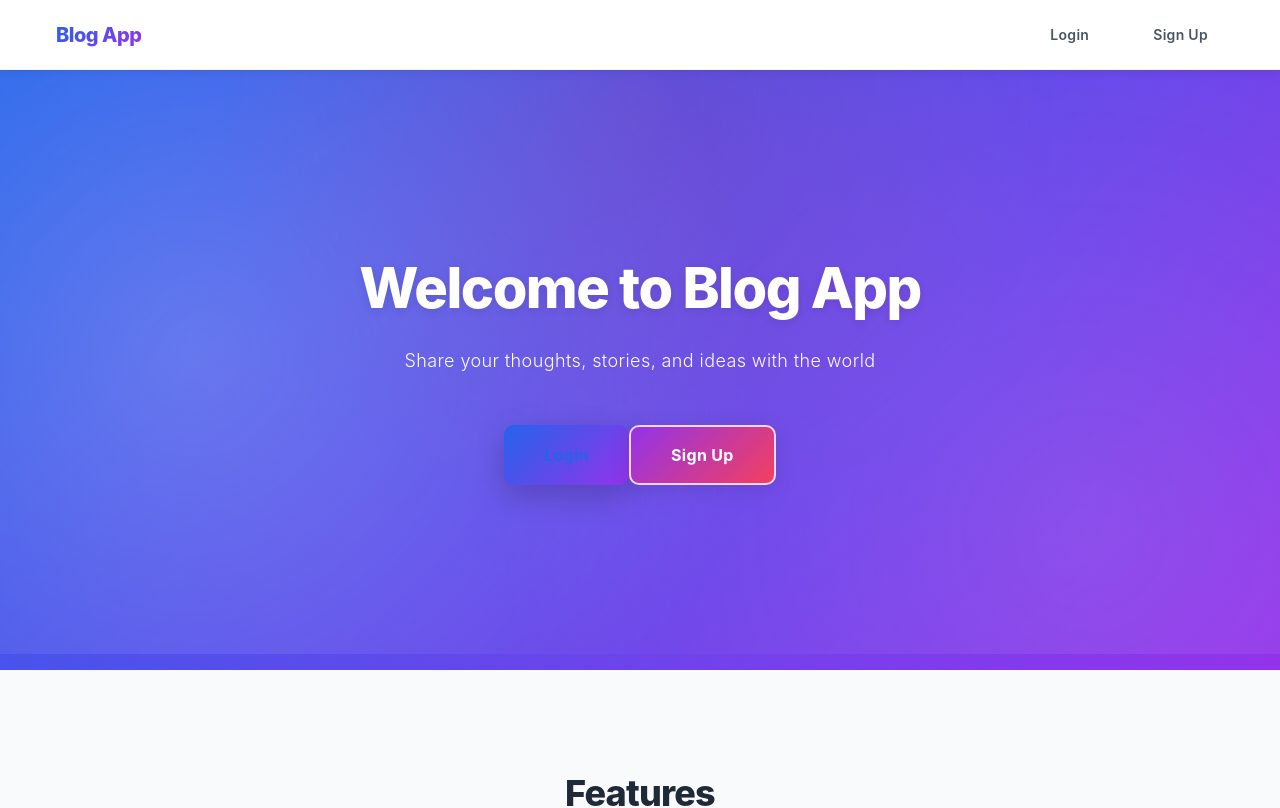
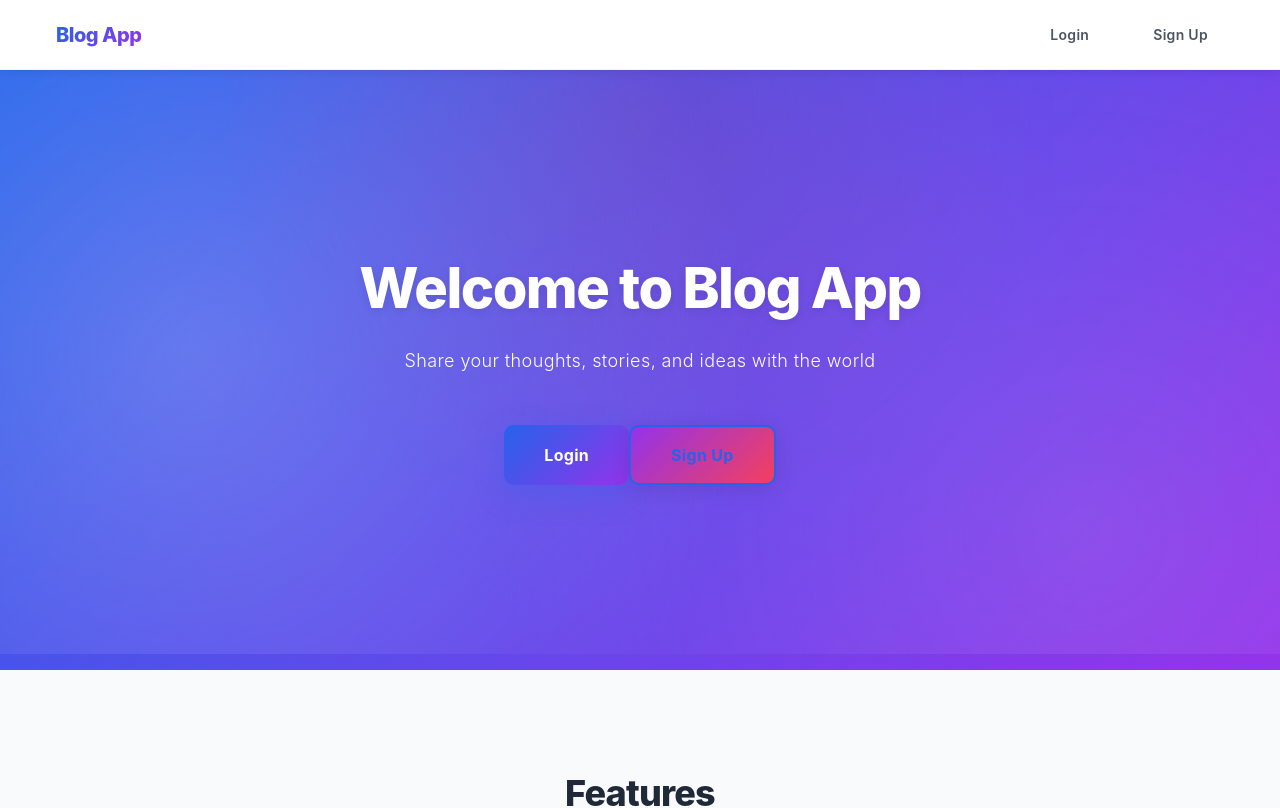
Before and after one commit to gangstertoo/arnifi_requirement, a React (Vite) app in the folder client/: page / in a window 1280 px wide. Shown: the top 808 px of the page. Built offline with nearby package versions, Linux system fonts and the light colour scheme.

Commit message:
Update hero section button styles for improved visual consistency

```diff
--- a/client/src/styles/Home.css
+++ b/client/src/styles/Home.css
@@ -92,17 +92,20 @@
 
 /* Override button styles for hero section */
 .hero-section .btn--primary {
-  background-color: white;
-  color: var(--color-primary);
+  background-color: #2563eb;
+  color: white;
   font-size: 1rem;
   font-weight: 700;
-  box-shadow: 0 10px 30px rgba(0, 0, 0, 0.2);
+  box-shadow: 0 10px 30px rgba(37, 99, 235, 0.3);
   padding: var(--space-4) var(--space-10);
   border-radius: 10px;
   letter-spacing: 0.3px;
   position: relative;
   overflow: hidden;
   transition: all var(--transition-smooth);
+  display: inline-flex;
+  align-items: center;
+  justify-content: center;
 }
 
 .hero-section .btn--primary::before {
@@ -112,6 +115,8 @@
   background: radial-gradient(circle, rgba(37, 99, 235, 0.2), transparent);
   opacity: 0;
   transition: opacity var(--transition-smooth);
+  z-index: 0;
+  pointer-events: none;
 }
 
 .hero-section .btn--primary:hover:not(:disabled) {
@@ -125,24 +130,24 @@
 }
 
 .hero-section .btn--secondary {
-  background-color: rgba(255, 255, 255, 0.1);
-  color: white;
-  border: 2px solid rgba(255, 255, 255, 0.8);
+  background-color: white;
+  color: var(--color-primary);
+  border: 2px solid var(--color-primary);
   font-size: 1rem;
   font-weight: 700;
   padding: var(--space-4) var(--space-10);
   box-shadow: 0 4px 20px rgba(0, 0, 0, 0.1);
   border-radius: 10px;
   letter-spacing: 0.3px;
-  backdrop-filter: blur(10px);
   transition: all var(--transition-smooth);
 }
 
 .hero-section .btn--secondary:hover:not(:disabled) {
-  background-color: rgba(255, 255, 255, 0.2);
-  border-color: white;
+  background-color: var(--color-primary);
+  color: white;
+  border-color: var(--color-primary);
   transform: translateY(-5px);
-  box-shadow: 0 15px 40px rgba(0, 0, 0, 0.15);
+  box-shadow: 0 15px 40px rgba(37, 99, 235, 0.2);
 }
 
 /* ============================================================================
```
